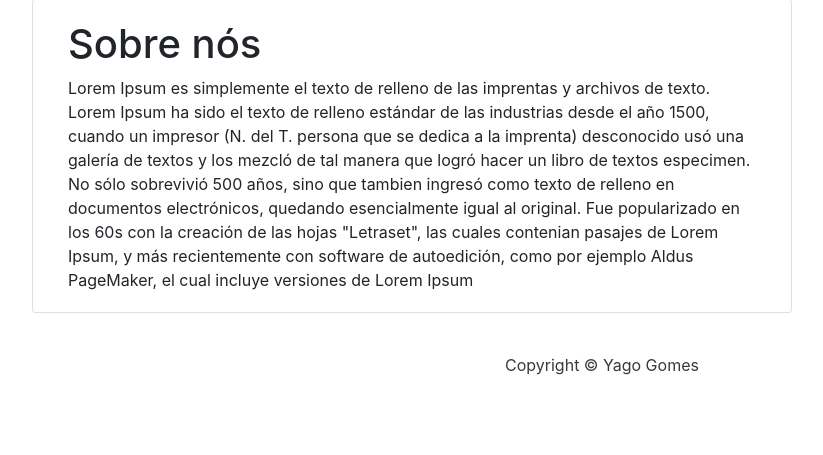
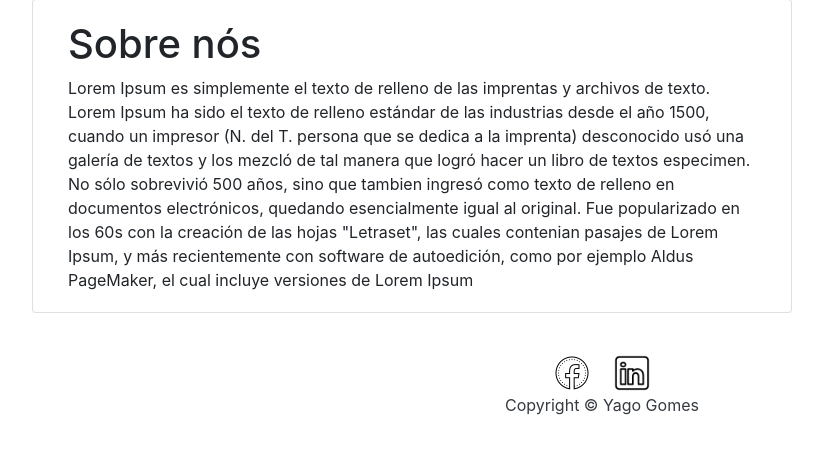
Before and after one commit to yagogomes792/blog_project, a Django app: page /about in a window 1280 px wide. Shown: the part 83-538 px from the top of the page, without its empty margins (38-861 px from the left). Run offline with Django 3.2, Linux system fonts and the light colour scheme; some libraries are stand-ins or nearby versions.

Commit message:
inserido ícones no footer

```diff
--- a/blog_project/urls.py
+++ b/blog_project/urls.py
@@ -21,6 +21,7 @@ from django.conf.urls.static import static
 urlpatterns = [
     path('admin/', admin.site.urls),
     path('', include('blog_app.urls')),
+
 ]
 
 if settings.DEBUG:
--- a/templates/base.html
+++ b/templates/base.html
@@ -37,6 +37,15 @@
         {% endblock content %}
         <!-- Footer -->
         <footer class="py-3 bg-grey">
+            <div class="row d-flex justify-content-center">
+                <div class="face-icon">
+                    <a href="https://www.facebook.com/yago.c.gomes/" target="_blank"><img src="{% static 'img\face-icon.png' %}" style="width: 40px; margin-right: 60px; "alt=""></a>
+                </div>
+                <div class="linkedin-icon position-absolute">
+                    <a href="https://www.linkedin.com/in/yago-gomes" target="_blank"><img src="{% static 'img\linkedin-icon.png' %}" style="width: 40px; margin-left: 60px; "alt=""></a>
+                </div>
+            </div>
+
             <p class="m-0 text-dark text-center ">Copyright &copy; Yago Gomes</p>
         </footer>
     </body>
```
Also changed, not shown: blog_app/views.py (line endings or trailing spaces), db.sqlite3, media/static/img/img1.jpg (deleted), static/css/base.css (line endings or trailing spaces), static/img/face-icon.png (added), static/img/linkedin-icon.png (added), 3 other files.
